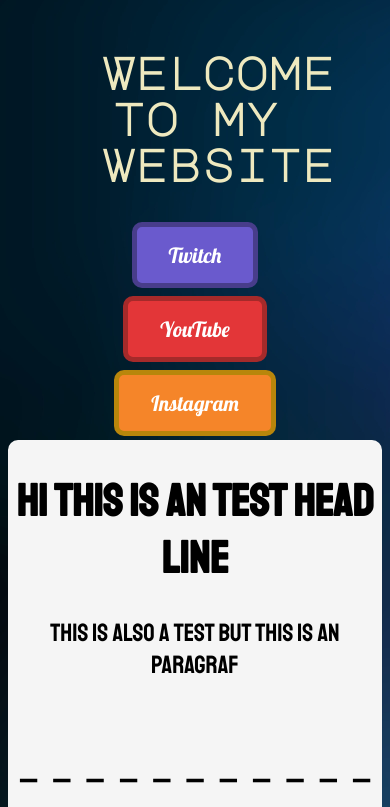
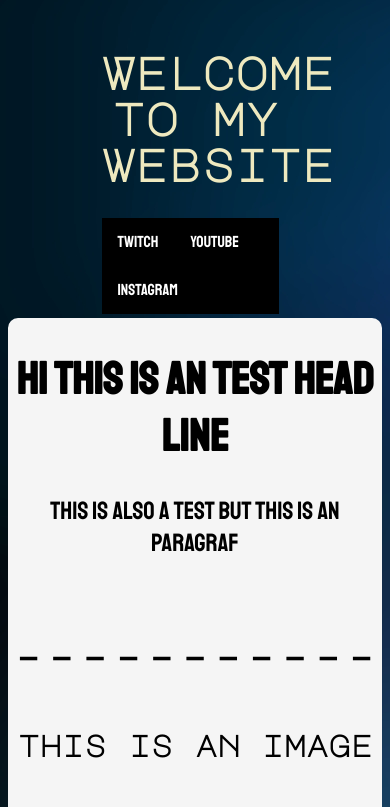
Before and after one commit to RebeccaHere/Easy-Website-Template, a plain HTML site: page Web site starter kit/index.html in a window 390 px wide. Shown: the top 807 px of the page. Drawn offline with Linux system fonts and the light colour scheme.

Commit message:
Buttons and Navigation update 1.2.2
this adds new button options! all the buttons is a bit more compatible with mobile viewers!

```diff
--- a/Web site starter kit/Assets/css/index.css
+++ b/Web site starter kit/Assets/css/index.css
@@ -18,23 +18,7 @@
 	font-size: 25px;
 	font-family: 'Staatliches', cursive;
 }
-.button{
-	font-family: 'Lobster', cursive;
-	background-color: #6A5ACD;
-  	color: white;
-	font-weight: normal;
-  	text-align: center;
-  	text-decoration: none;
-  	display: inline-block;
-  	font-size: 21px;
-  	margin: 4px 2px;
-  	cursor: pointer;
-	border: solid 5px;
-	border-radius: 10px;
-	border-color: aliceblue;
-	border-color: darkslateblue;
-	padding: 15px 32px;
-}
+
 .smal{
 	font-family: 'Major Mono Display', monospace;
 	font-size: 30px;
@@ -51,41 +35,16 @@
 	width: 60%;
 	height: 60%;
 }
-.buttonyt{
-	font-family: 'Lobster', cursive;
-	background-color: #E33638;
-  	color: white;
-	font-weight: normal;
-  	text-align: center;
-  	text-decoration: none;
-  	display: inline-block;
-  	font-size: 21px;
-  	margin: 4px 2px;
-  	cursor: pointer;
-	border: solid 5px;
-	border-radius: 10px;
-	border-color: brown;
-	padding: 15px 32px;
-}
+
 .buttonALL{
-	width: auto;
-	resize:horizontal;
-}
-.buttoninsta{
-	font-family: 'Lobster', cursive;
-	background-color: #F58529;
-  	color: white;
-	font-weight: normal;
-  	text-align: center;
-  	text-decoration: none;
-  	display: inline-block;
-  	font-size: 21px;
-  	margin: 4px 2px;
-  	cursor: pointer;
-	border: solid 5px;
-	border-radius: 10px;
-	border-color: darkgoldenrod;
-	padding: 15px 32px;
+	display:inline-block;
+    *display:inline; /*IE7*/
+    *zoom:1; /*IE7*/
+    background:blue;
+    color:white;
+    margin-right:10px;
+	font-family: 'Staatliches', cursive;
+
 }
 body{
 	background-image: url("../images/bg.jpg");
@@ -101,3 +60,30 @@
 	font-family: 'Staatliches', cursive;
 	font-weight: bold;
 }
+/* BUTTONS 1*/
+ul {
+  	list-style-type: none;
+  	margin: 0;
+  	padding: 0;
+  	overflow: hidden;
+	background-size: 100%;
+	background-image: url("../images/nav.jpg");
+}
+
+li {
+  float: left;
+}
+
+li a {
+  display: block;
+  color: white;
+  text-align: center;
+  padding: 14px 16px;
+  text-decoration: none;
+}
+
+/* Change the link color to #111 (black) on hover */
+li a:hover {
+  background-color: #111;
+}
+/* if you whant the old buttons go to Web site starter kit\old buttons.txt open DO NOT OPEN IT WITH NOTEPAD and paste the code under here  and deete BUTTONS 1*/
--- a/Web site starter kit/index.html
+++ b/Web site starter kit/index.html
@@ -40,7 +40,12 @@
     <div class="centrer">
 		<h1>Welcome to my website</h1>
 		<div class="buttonALL">
-			<a href="http://twitch.tv/therarebluefanta/" class="button" target="_blank">Twitch</a><a href="https://www.youtube.com/channel/UC-G9twdinRrgPdz8B_KF4Og" class="buttonyt" target="_blank">YouTube</a><a href="https://www.instagram.com/therarebluefanta/" class="buttoninsta" target="_blank">Instagram</a>
+			<ul>
+				<li><a href="http://twitch.tv/therarebluefanta/" class="button" target="_blank">Twitch</a></li>
+				<li><a href="https://www.youtube.com/channel/UC-G9twdinRrgPdz8B_KF4Og" class="buttonyt" target="_blank">YouTube</a></li>
+				<li><a href="https://www.instagram.com/therarebluefanta/" class="buttoninsta" target="_blank">Instagram</a></li>
+			</ul>
+
 		</div>
 	</div>
 	<div class="text-box">
```
Also changed, not shown: Web site starter kit/Assets/images/nav.jpg (added), Web site starter kit/Assets/images/navREMOVETHISTEXT IF YOUWHANT TO USE IT.jpg (added), Web site starter kit/old buttons.txt (added).
